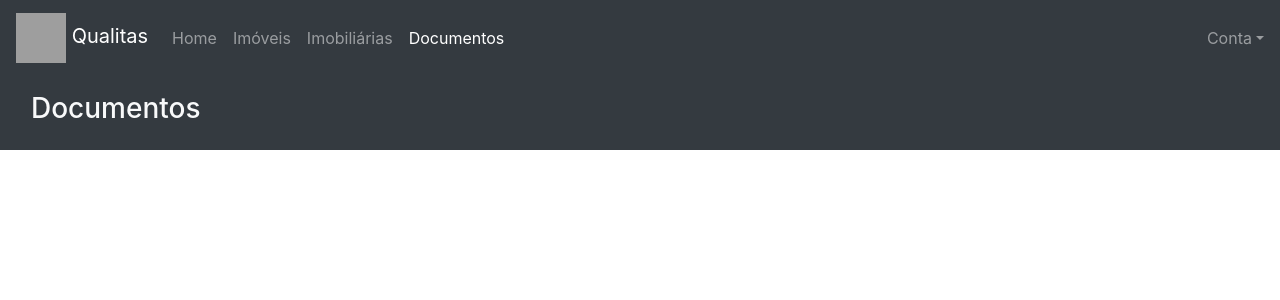
After one commit to aylton-almeida/qualitas, a PHP site: page /pages/documentos.php in a window 1280 px wide. The commit adds this page. Shown: the top 300 px of the page. Run offline with PHP 8.4, Linux system fonts and the light colour scheme; some libraries are stand-ins or nearby versions; grey boxes are pictures that could not be loaded.

Commit message:
paginas de pagametos e documentos criados, falta dar funcionalidade

```diff
--- a/pageParts/nav.php
+++ b/pageParts/nav.php
@@ -19,6 +19,20 @@
     <li class="nav-item">
       <a class="nav-link <?php if($_SESSION['page'] == "imobiliarias"){echo "active";}?>" href="<?php if($_SESSION['page'] == "home"){echo "pages/imobiliarias.php";}else{echo "../pages/imobiliarias.php";}?>">Imobiliárias</a>
     </li>
+    <!-- Pagina com documentos -->
+    <?php if ($_SESSION['page'] == "documentos") {
+      echo
+      "<li class='nav-item'>
+        <a class='nav-link active' href='#'>Documentos</a>
+      </li>";
+    }?>
+    <!-- Pagina com Pagamentos -->
+    <?php if ($_SESSION['page'] == "pagamentos") {
+      echo
+      "<li class='nav-item'>
+        <a class='nav-link active' href='#'>Pagamentos</a>
+      </li>";
+    }?>
   </ul>
     <!-- Dropdown login/admin -->
   <div class="dropdown">
--- a/pages/admin.php
+++ b/pages/admin.php
@@ -51,8 +51,8 @@
             <div class="dropdown">
               <button type="button" class="btn btn-dark btn-lg btn-block my-1 dropdown-toggle" id="dropdownPagamentos" data-toggle="dropdown" aria-haspopup="true" aria-expanded="false">Documentos e Financeiro</button>
               <div class="dropdown-menu btn-block my-0 bg-dark" aria-labelledby="dropdownPagamentos">
-                <button type="button" class="btn btn-dark btn-lg btn-block">Documentos</button>
-                <button type="button" class="btn btn-dark btn-lg btn-block">Pagamentos</button>
+                <a href="./documentos.php"><button type="button" class="btn btn-dark btn-lg btn-block">Documentos</button></a>
+                <a href="./pagamentos.php"><button type="button" class="btn btn-dark btn-lg btn-block">Pagamentos</button></a>
               </div>
             </div>
           </div>
--- /dev/null
+++ b/pages/documentos.php
@@ -0,0 +1,45 @@
+<!DOCTYPE html>
+<html lang="pt_br">
+
+<head>
+  <title>Documentos</title>
+  <!--Add icon-->
+  <link rel="icon" type="image/png" href="https://firebasestorage.googleapis.com/v0/b/qualitas-24b79.appspot.com/o/Logo%2Ficon.png?alt=media&token=8884afeb-1c37-49e1-95bd-84d8c9d35f0a" sizes="32X32">
+  <meta charset="utf-8">
+  <meta name="viewport" content="width=device-width, initial-scale=1" shrink-to-fit=no>
+  <!--Add css-->
+  <link rel="stylesheet" href="../css/documentos.css">
+  <link rel="stylesheet" href="../css/master.css">
+</head>
+
+<body>
+  <nav class="navbar navbar-expand-lg navbar-dark bg-dark">
+    <?php
+    session_start();
+    $_SESSION['page']="documentos";
+    include("../pageParts/nav.php");
+    ?>
+  </nav>
+  <main>
+    <!-- Alerta -->
+    <div id="msg1" role="alert"></div>
+    <div class="loaderDiv" id="loaderDiv">
+      <div class="loader" id="loader"></div>
+    </div>
+    <!-- Titulo da pagina -->
+    <div class="container-fluid bg-dark menu">
+      <div class="py-3 px-3 row">
+        <h3 id="bemVindoAdmin" class="col-lg-4 col-md-5 text-light">Documentos</h3>
+        <!-- <button id="btnSair" class="offset-lg-7 col-lg-1 offset-md-5 col-md-2 btn btn-outline-secondary" type="button">Sair</button> -->
+      </div>
+    </div>
+  </main>
+  <footer>
+    <?php
+    include("../pageParts/footer.php");
+    ?>
+  </footer>
+  <script type="text/javascript" src="../js/documentos.js"></script>
+</body>
+
+</html>
```
Also changed, not shown: pages/imobiliarias.php (+9 -2 lines), pages/imoveis.php (+9 -2 lines), pages/pagamentos.php (added, +45 -0 lines), css/documentos.js (added), css/pagamentos.css (added), js/documentos.js (added), js/pagamentos.js (added).
